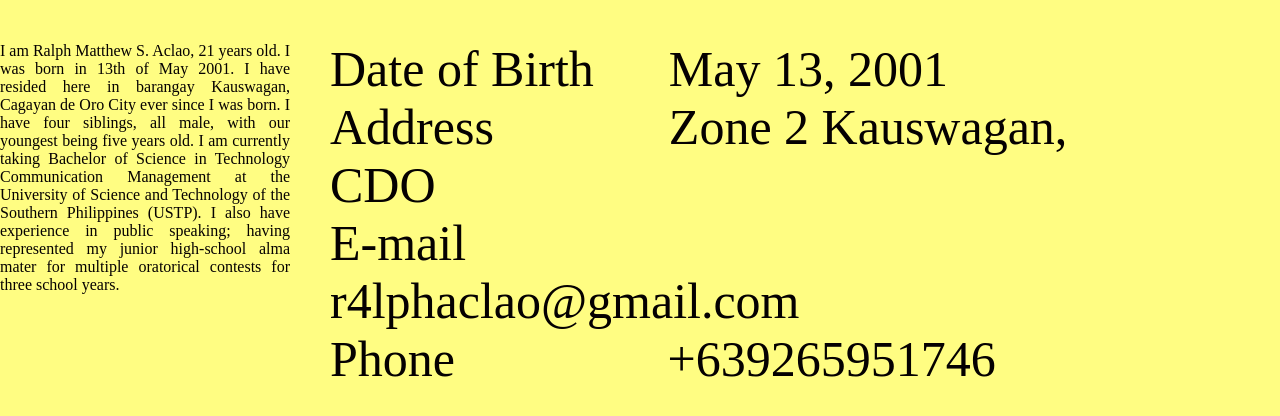
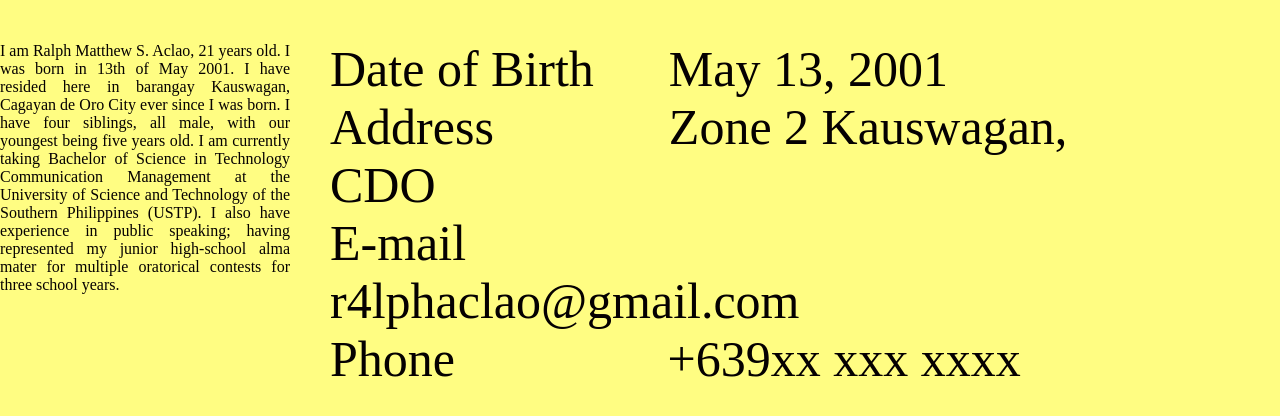
Before and after one commit to klongix/Ralph-Aclao-Autobiography, a plain HTML site: page index.html in a window 1280 px wide. Shown: the part 262-678 px from the top of the page. Drawn offline with Linux system fonts and the light colour scheme.

Commit message:
Update index.html

```diff
--- a/index.html
+++ b/index.html
@@ -91,7 +91,7 @@ oratorical contests for three school years.
 
             Phone
             &ensp;&ensp;&ensp;&ensp;&ensp;&ensp;&ensp;&nbsp;
-            +639265951746
+            +639xx xxx xxxx
         </p>
     </div>
     <p class="geninformationdata">
```
